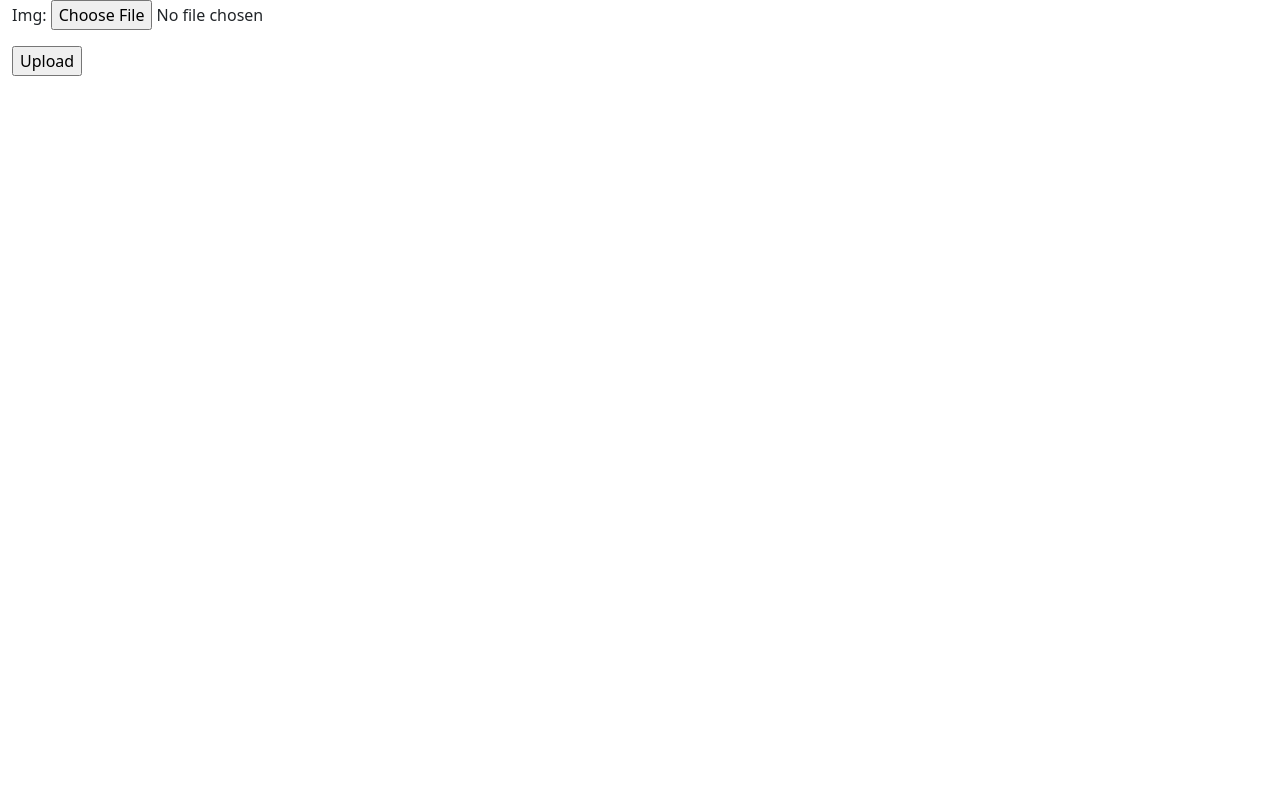
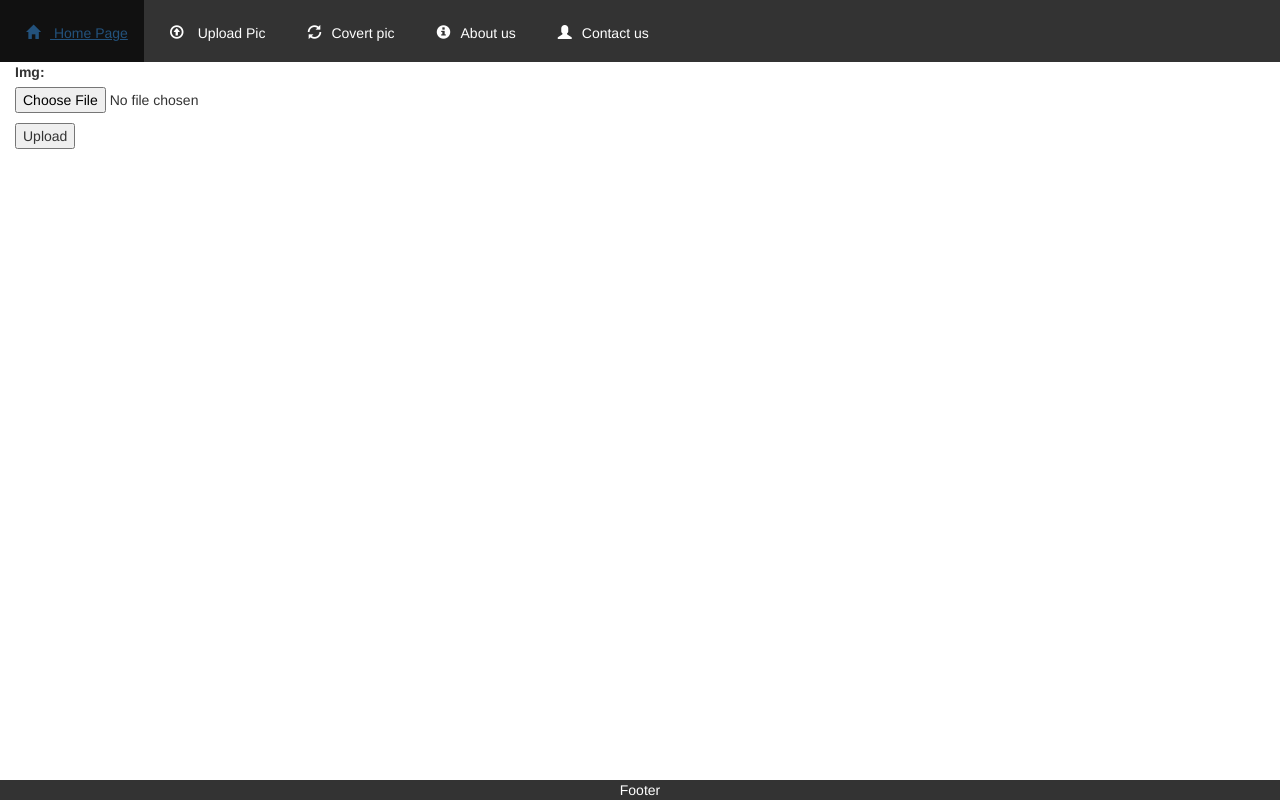
Before and after one commit to kailashchoudhary11/imgman, a Django app: page /sinimg/upload/ in a window 1280 px wide. Run offline with Django 3.2, Linux system fonts and the light colour scheme; some libraries are stand-ins or nearby versions.

Commit message:
simple Appbar

```diff
--- a/templates/base.html
+++ b/templates/base.html
@@ -1,15 +1,94 @@
 <!DOCTYPE html>
 <html lang="en">
-<head>
-    <meta charset="UTF-8">
-    <meta http-equiv="X-UA-Compatible" content="IE=edge">
-    <meta name="viewport" content="width=device-width, initial-scale=1.0">
-    <link href="https://cdn.jsdelivr.net/npm/bootstrap@5.2.1/dist/css/bootstrap.min.css" rel="stylesheet" integrity="sha384-iYQeCzEYFbKjA/T2uDLTpkwGzCiq6soy8tYaI1GyVh/UjpbCx/TYkiZhlZB6+fzT" crossorigin="anonymous">
+  <head>
+    <meta charset="UTF-8" />
+    <meta http-equiv="X-UA-Compatible" content="IE=edge" />
+    <meta name="viewport" content="width=device-width, initial-scale=1.0" />
+    <link
+      href="https://cdn.jsdelivr.net/npm/bootstrap@5.2.1/dist/css/bootstrap.min.css"
+      rel="stylesheet"
+      integrity="sha384-iYQeCzEYFbKjA/T2uDLTpkwGzCiq6soy8tYaI1GyVh/UjpbCx/TYkiZhlZB6+fzT"
+      crossorigin="anonymous"
+    />
+    <link
+      rel="stylesheet"
+      href="https://maxcdn.bootstrapcdn.com/bootstrap/3.3.7/css/bootstrap.min.css"
+    />
     <title>{% block title %}{% endblock title %}</title>
-</head>
-<body>
-    <div class="container-fluid">
-        {% block body %}{% endblock body %}
+  </head>
+  <style>
+    ul {
+      list-style-type: none;
+      margin: 0;
+      padding: 0;
+      overflow: hidden;
+      background-color: #333;
+    }
+
+    li {
+      float: left;
+    }
+
+    li a {
+      display: block;
+      color: white;
+      text-align: center;
+      padding: 14px 16px;
+      text-decoration: none;
+    }
+
+    li a:hover {
+      background-color: #111;
+    }
+    .glyphicon {
+      margin: 10px;
+    }
+
+    .footer {
+      position: fixed;
+      left: 0;
+      bottom: 0;
+      width: 100%;
+      background-color: #333;
+      color: white;
+      padding: 10px;
+      text-align: center;
+      margin: 0;
+      padding: 0;
+      overflow: hidden;
+    }
+  </style>
+  <body>
+    <ul>
+      <li>
+        <a class="active" href="add-the-path-here"
+          ><i class="glyphicon glyphicon-home"> </i> Home Page</a
+        >
+      </li>
+      <li>
+        <a class="active" href="add-the-path-here"
+          ><i class="glyphicon glyphicon-upload"> </i> Upload Pic</a
+        >
+      </li>
+      <li>
+        <a class="active" href="add-the-path-here"
+          ><i class="glyphicon glyphicon-refresh"></i>Covert pic</a
+        >
+      </li>
+      <li>
+        <a class="active" href="add-the-path-here"
+          ><i class="glyphicon glyphicon-info-sign"></i>About us</a
+        >
+      </li>
+      <li>
+        <a class="active" href="add-the-path-here"
+          ><i class="glyphicon glyphicon-user"></i>Contact us</a
+        >
+      </li>
+    </ul>
+    <div class="container-fluid">{% block body %}{% endblock body %}</div>
+    <div class="footer">
+      <span>Footer</span>
     </div>
-</body>
+  </body>
 </html>
```
